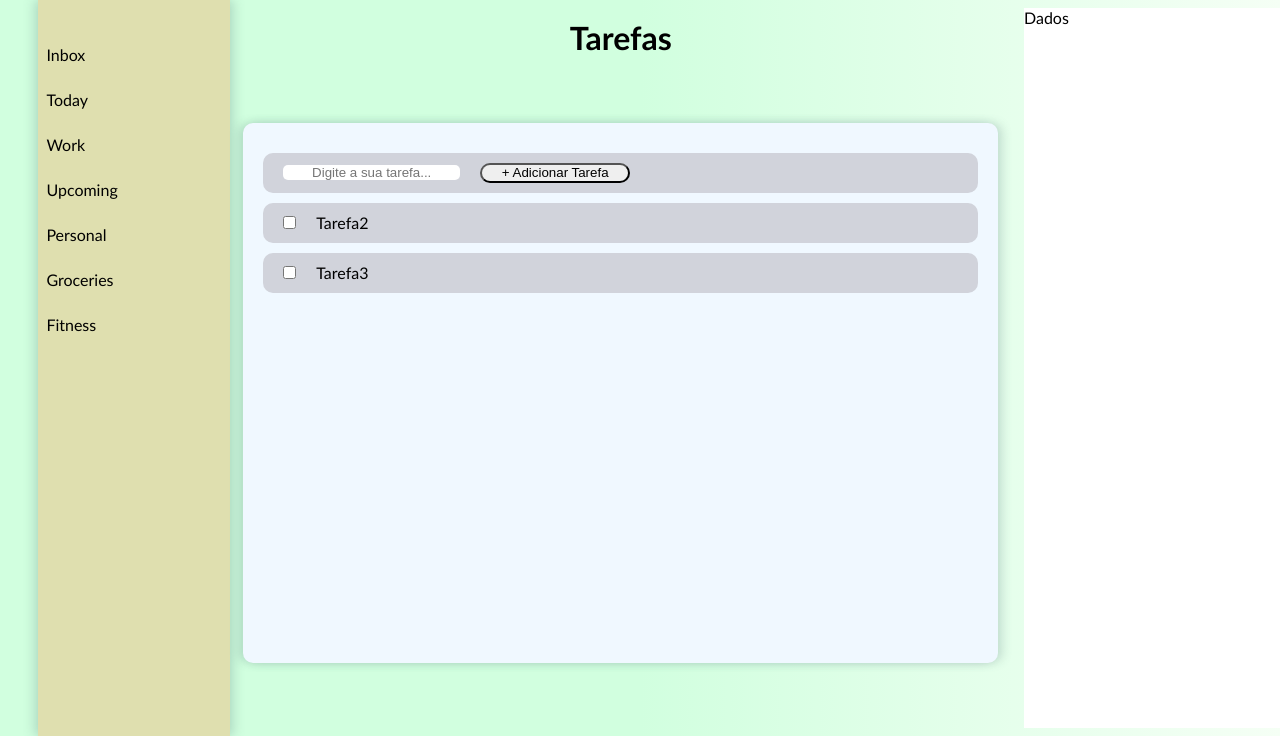
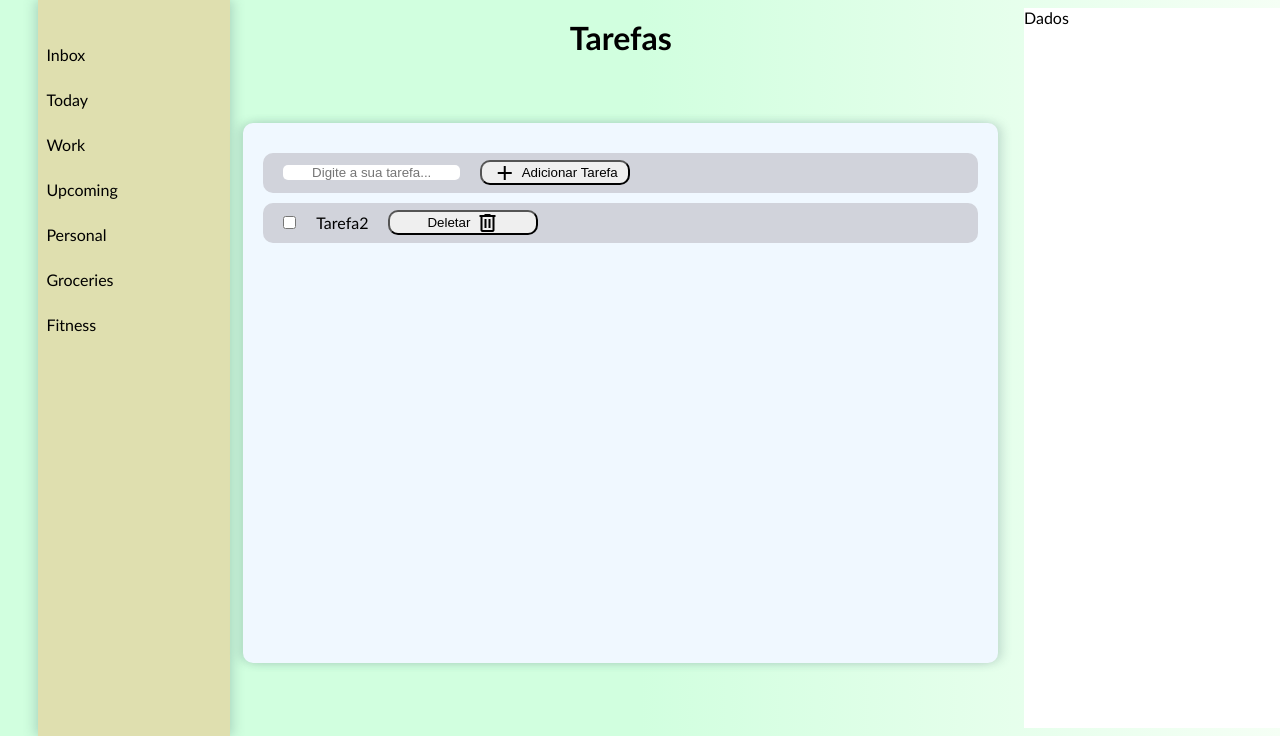
Before and after one commit to KelvinKrauss/Trabalho_Desenvolvimento_Web_List_To_Do_2025, a Python web app: template templates/index.html in a window 1280 px wide. Shown: the part 64-800 px from the top of the page. Run offline with Jinja, Linux system fonts and the light colour scheme; the template is opened without the code that fills it, so the values that code supplies are empty.

Commit message:
style: estilizando os botões

```diff
--- a/css/style.css
+++ b/css/style.css
@@ -105,6 +105,9 @@
 
     border-radius: 10px;
 }
+ul{
+    list-style: none;
+}
 article input{
     border: none;
     border-radius: 5px;
@@ -113,21 +116,30 @@
 article input:focus {
     border-color: blueviolet;
 }
-
-
-/* DIV */
-div {
-    display: flex;
-    flex-wrap: wrap;
-}
 article button {
-    height: 20px;
+    height: 25px;
     width: 150px;
     border-radius: 10px;
+    display: flex;
+    align-items: center;
+    justify-content: center;
+    gap: 5px;
 }
-article button:hover {
+.adicionar:hover {
+    cursor: pointer;
     background-color: rgb(224, 247, 191);
     transform: translateY(-2px);
+}
+.deletar:hover {
+    cursor: pointer;
+    background-color: rgb(220,20,60);
+    transform: translateY(-2px);
+}
+span{
+    display: flex;
+    justify-content: space-between;
+    align-items: center;
+
 }
 
 
--- a/templates/index.html
+++ b/templates/index.html
@@ -4,6 +4,7 @@
         <meta charset="UTF-8">
         <meta name="viewport" content="width=device-width, initial-scale=1.0">
         <title>To do list</title>
+        <link rel="stylesheet" href="https://fonts.googleapis.com/css2?family=Material+Symbols+Outlined:opsz,wght,FILL,GRAD@20..48,100..700,0..1,-50..200" />
         <link rel="stylesheet" href="../css/style.css">
         <link rel="shortcut icon" href="../img/logo2.png" type="image/x-icon">
     </head>
@@ -31,14 +32,17 @@
             <section>
                 <article>
                     <input type="text" placeholder="Digite a sua tarefa...">
-                <button>+ Adicionar Tarefa</button>
+                    <button class="adicionar"><span class="material-symbols-outlined icone-add">add</span>Adicionar Tarefa</button>
                 </article>
-            <article><input type="checkbox">Tarefa2</article>
-            <article><input type="checkbox">Tarefa3</article>
+                <ul>
+                    <li>
+                        <article>
+                            <input type="checkbox">Tarefa2
+                            <button class="deletar">Deletar<span class="material-symbols-outlined icone-delete">delete</span></button>
+                        </article>
+                    </li>
+                </ul>
             </section>
-        <div>
-
-        </div>
         </main>
 
         <aside>
```
Lines whose indentation alone changed are shown as unchanged.
